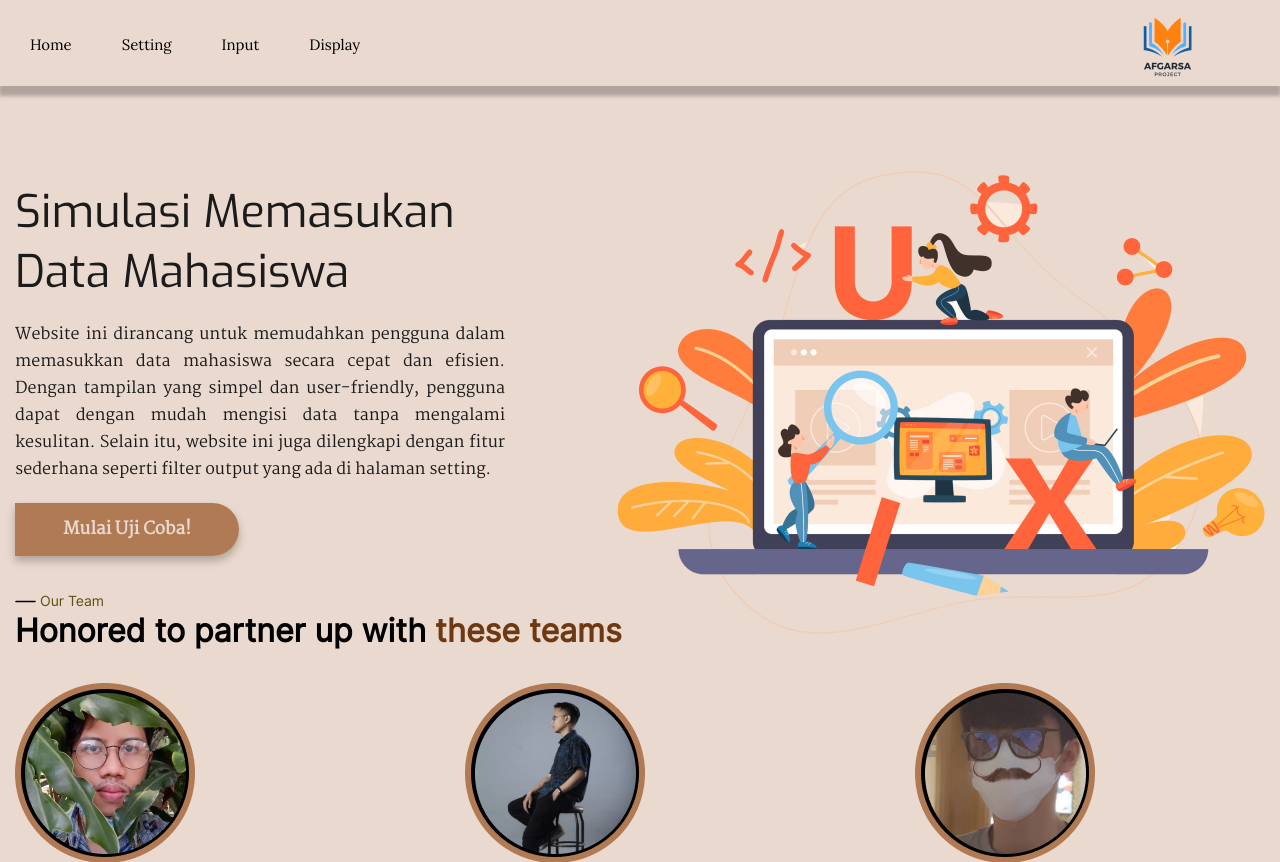
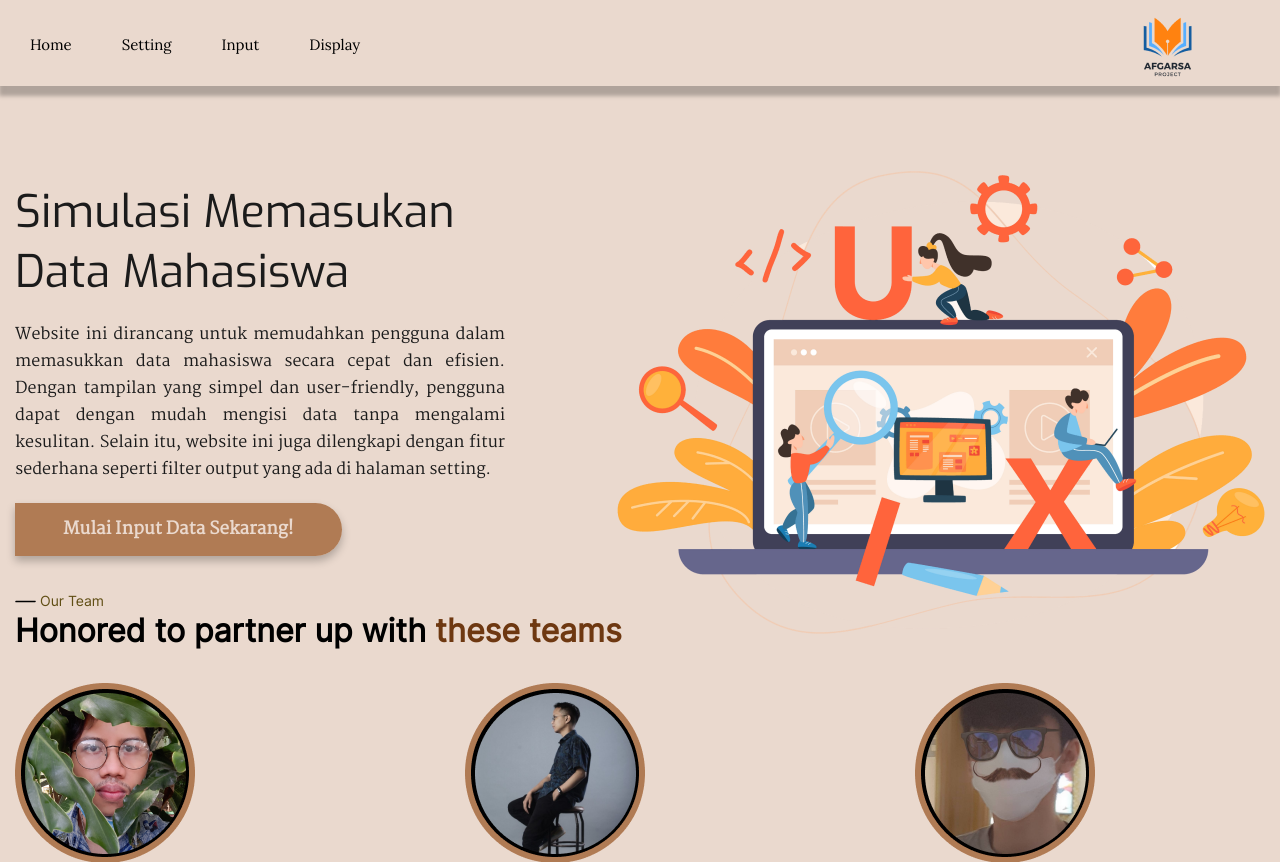
Before and after one commit to Afgarsa/uts, a PHP site: page / in a window 1280 px wide. Shown: the top 862 px of the page. Run offline with PHP 8.4, Linux system fonts and the light colour scheme.

Commit message:
Parafrase action

```diff
--- a/index.php
+++ b/index.php
@@ -45,7 +45,7 @@
                         tanpa mengalami kesulitan. Selain itu, website ini juga dilengkapi dengan fitur sederhana
                         seperti filter output yang ada di halaman setting.
                     </p>
-                    <a href="input.php">Mulai Uji Coba!</a>
+                    <a href="input.php">Mulai Input Data Sekarang!</a>
                 </div>
 
                 <div class="cover-utama">
```
